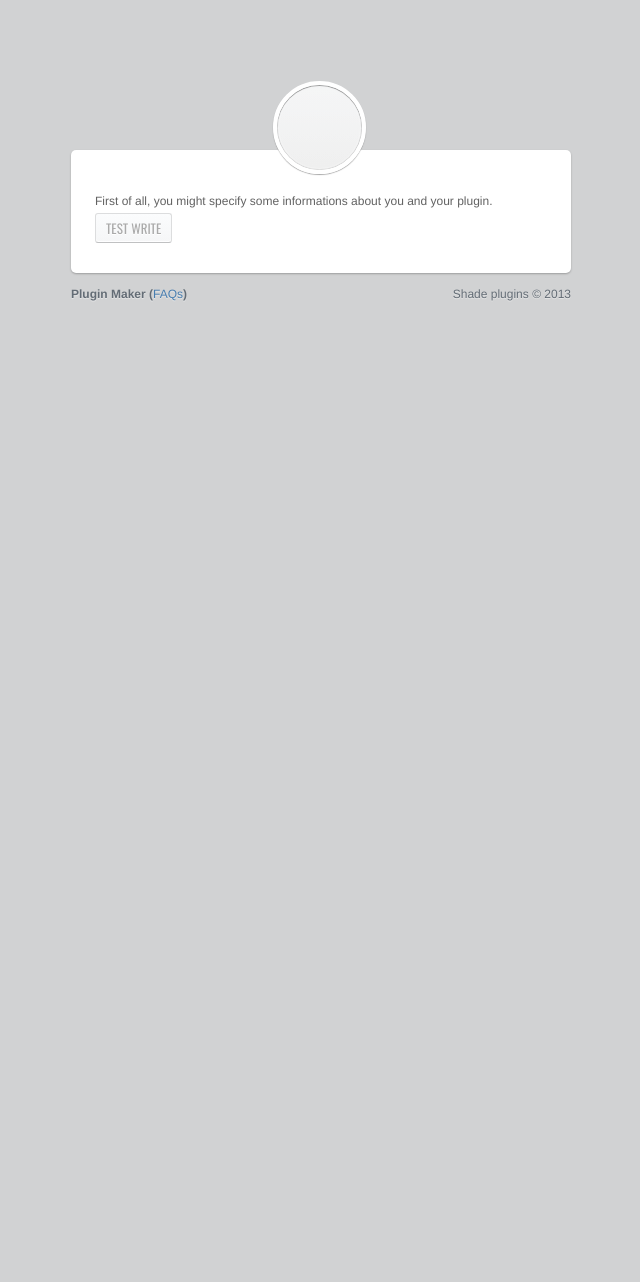
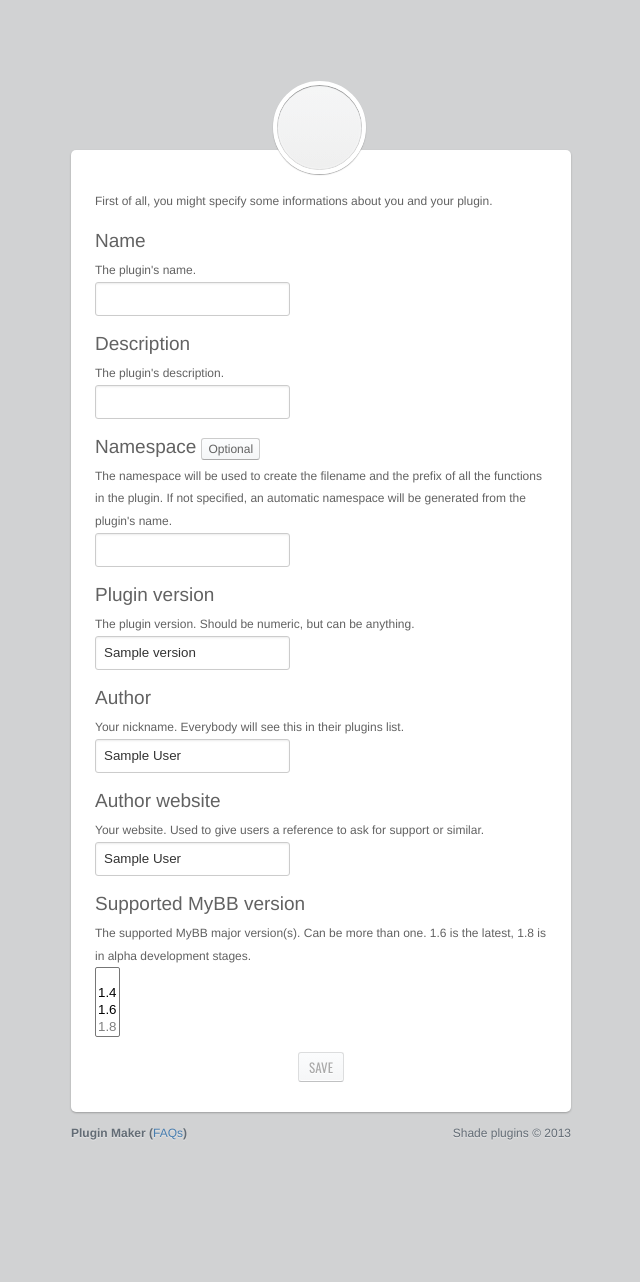
Before and after one commit to Shade-/Plugin-Maker, a PHP site: template pluginmaker/core/styles/templates/plugin.php in a window 1280 px wide. Shown: the whole page, without its empty margins (319-959 px from the left). Before the commit the page ends 301 px from the top, so only its background shows below. Run offline with PHP 8.4, Linux system fonts and the light colour scheme; the template is opened without the code that fills it: most values are stand-ins (such as "Sample title", 1, 10 or a date in 2020).

Commit message:
Made "steps writer" and "steps reverter", created first step (missing the actual plugin writing down)

```diff
--- a/pluginmaker/core/styles/css/style.css
+++ b/pluginmaker/core/styles/css/style.css
@@ -213,6 +213,7 @@ input[type="text"] {
 	transition:all 0.15s ease-in;
 	-webkit-transition:all 0.15s ease-in 0;
 	vertical-align:middle;
+	display:block;
 }
 input[type="text"]:focus {
 	border-color:#51a7e8;
--- a/pluginmaker/core/styles/templates/plugin.php
+++ b/pluginmaker/core/styles/templates/plugin.php
@@ -1,6 +1,46 @@
 <div class="box">
 First of all, you might specify some informations about you and your plugin.
 <form action="index.php?action=plugin" method="post">
-<input type="submit" class="button" value="Test write" />
+<h2>Name</h2>
+The plugin's name.
+<input type="text" name="name" value="" />
+<h2>Description</h2>
+The plugin's description.
+<input type="text" name="description" value="" />
+<h2>Namespace<span class="outline">Optional</span></h2>
+The namespace will be used to create the filename and the prefix of all the functions in the plugin. If not specified, an automatic namespace will be generated from the plugin's name.
+<input type="text" name="namespace" value="" />
+<h2>Plugin version</h2>
+The plugin version. Should be numeric, but can be anything.
+<input type="text" name="version" value="<? echo $PM->settings['version'] ?>" />
+<h2>Author</h2>
+Your nickname. Everybody will see this in their plugins list.
+<input type="text" name="author" value="<? echo $PM->settings['author'] ?>" />
+<h2>Author website</h2>
+Your website. Used to give users a reference to ask for support or similar.
+<input type="text" name="authorsite" value="<? echo $PM->settings['authorsite'] ?>" />
+<h2>Supported MyBB version</h2>
+The supported MyBB major version(s). Can be more than one. 1.6 is the latest, 1.8 is in alpha development stages.
+<div><select name="compatibility[]" multiple>
+	<option value=""></option>
+<?
+
+$versions = array(
+	"14*" => "1.4",
+	"16*" => "1.6",
+	"18*" => "1.8"
+);
+foreach($versions as $coded => $plain) {
+	$selected = $disabled = "";
+	if($coded == "18*") $disabled = "disabled";
+	if(in_array($coded, $PM->settings['compatibility'])) $selected = "selected";
+	echo "\t<option value=\"$coded\"$disabled $selected>$plain</option>";
+}
+
+?>
+</select></div>
+<div class="foot">
+<input type="submit" class="button" value="Save" />
+</div>
 </form>
 </div>
```
Also changed, not shown: pluginmaker/core/class_core.php (+1 -6 lines), pluginmaker/core/styles/templates/settings.php (+12 -5 lines).
